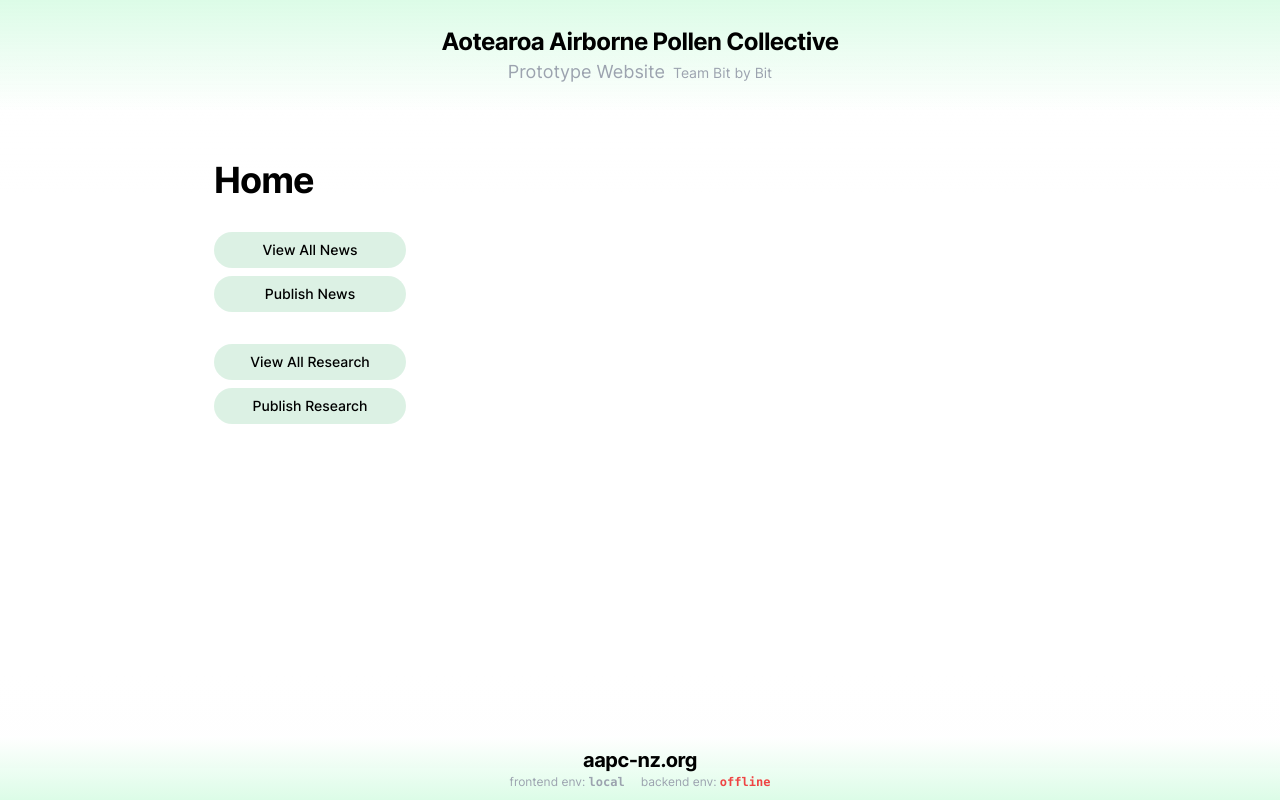
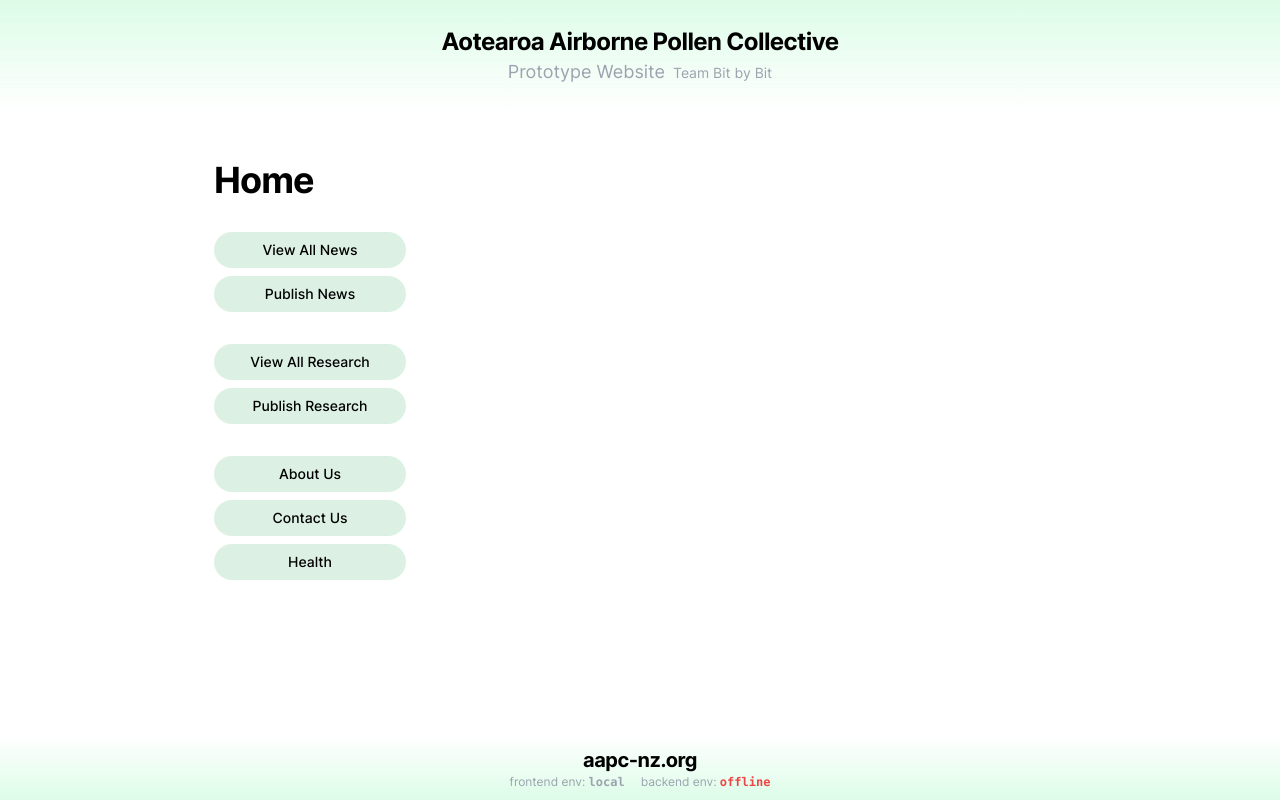
Before and after one commit to uoa-compsci399-s1-2024/capstone-project-2024-s1-team-15, a Next.js app in the folder frontend/: page / in a window 1280 px wide. Built offline with nearby package versions, Linux system fonts and the light colour scheme.

Commit message:
Created about/contact us pages and the health pages and buttons

```diff
--- /dev/null
+++ b/frontend/app/(content)/contact/page.tsx
@@ -0,0 +1,9 @@
+import React from "react"
+
+export default function CreateResearchPage() {
+    return (
+        <div>
+            <h1>Contact Us Page</h1>
+        </div>
+    )
+}
--- a/frontend/app/(homepage)/page.tsx
+++ b/frontend/app/(homepage)/page.tsx
@@ -15,6 +15,9 @@ export default async function Home() {
                 <ButtonLink href={"/research"} text={"View All Research"} />
                 <ButtonLink href={"/research/publish"} text={"Publish Research"} />
                 <div className={"h-4 w-12"}></div>
+                <ButtonLink href={"/about"} text={"About Us"} />
+                <ButtonLink href={"/contact"} text={"Contact Us"} />
+                <ButtonLink href={"/health"} text={"Health"} />
             </div>
         </div>
     )
```
Also changed, not shown: 1 other file (tests, documents, lock files or other folders).
